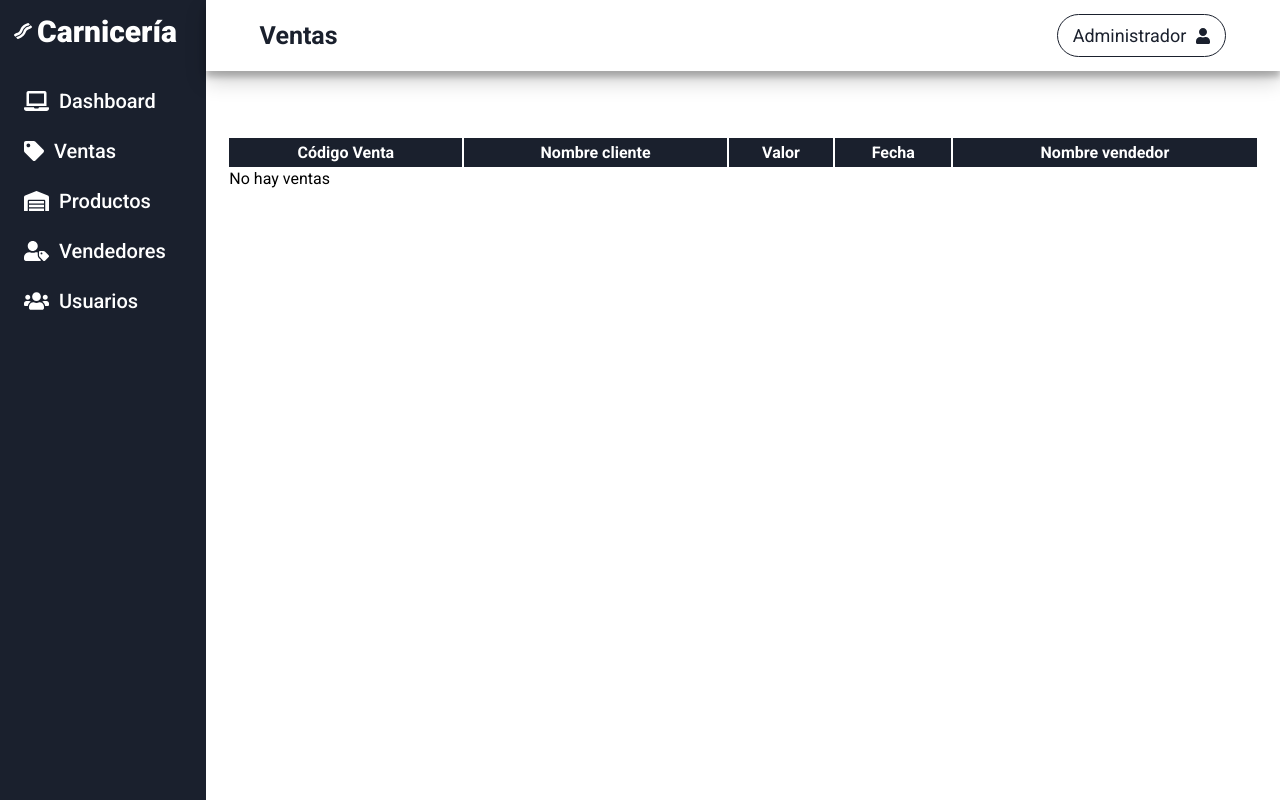
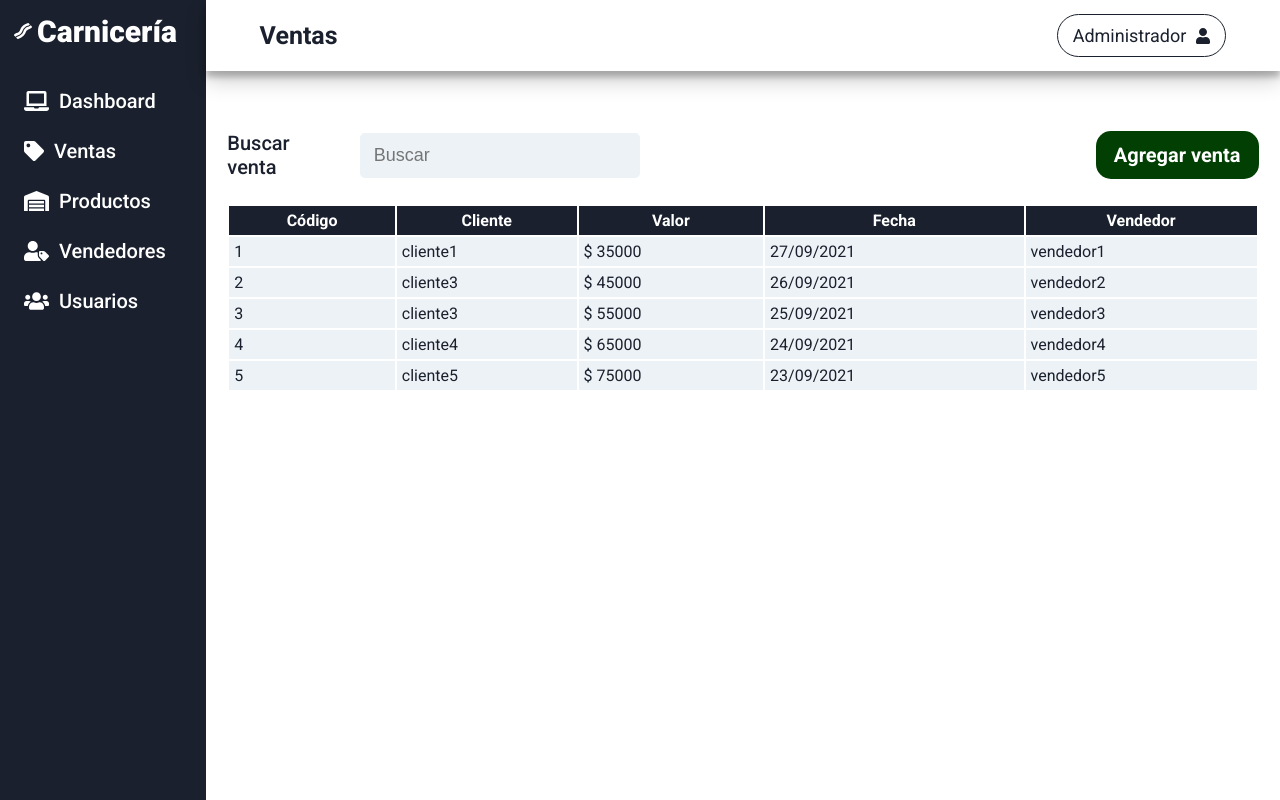
Before and after one commit to santiagovasquez1/Wired_In, a React (Create React App) app in the folder frontend/: page /ventas in a window 1280 px wide. Built offline with nearby package versions, Linux system fonts and the light colour scheme; data requests are answered from the project's data file.

Commit message:
Agrega interfaz de ventas y nueva venta

```diff
--- a/frontend/db.json
+++ b/frontend/db.json
@@ -1,39 +1,44 @@
 {
     "ventas": [
         {
-            "valor total": 35000,
+            "valorTotal": 35000,
             "fecha": "27/09/2021",
-            "identificación cliente": 10191118,
-            "nombre cliente": "cliente1",
-            "vendedor": "vendedor1"
+            "identificacionCliente": 10191118,
+            "nombreCliente": "cliente1",
+            "vendedor": "vendedor1",
+            "id": 1
         },
         {
-            "valor total": 45000,
+            "valorTotal": 45000,
             "fecha": "26/09/2021",
-            "identificación cliente": 10191117,
-            "nombre cliente": "cliente3",
-            "vendedor": "vendedor2"
+            "identificacionCliente": 10191117,
+            "nombreCliente": "cliente3",
+            "vendedor": "vendedor2",
+            "id": 2
         },
         {
-            "valor total": 55000,
+            "valorTotal": 55000,
             "fecha": "25/09/2021",
-            "identificación cliente": 10191116,
-            "nombre cliente": "cliente3",
-            "vendedor": "vendedor3"
+            "identificacionCliente": 10191116,
+            "nombreCliente": "cliente3",
+            "vendedor": "vendedor3",
+            "id": 3
         },
         {
-            "valor total": 65000,
+            "valorTotal": 65000,
             "fecha": "24/09/2021",
-            "identificación cliente": 10191115,
-            "nombre cliente": "cliente4",
-            "vendedor": "vendedor4"
+            "identificacionCliente": 10191115,
+            "nombreCliente": "cliente4",
+            "vendedor": "vendedor4",
+            "id": 4
         },
         {
-            "valor total": 75000,
+            "valorTotal": 75000,
             "fecha": "23/09/2021",
-            "identificación cliente": 10191114,
-            "nombre cliente": "cliente5",
-            "vendedor": "vendedor5"
+            "identificacionCliente": 10191114,
+            "nombreCliente": "cliente5",
+            "vendedor": "vendedor5",
+            "id": 5
         }
     ]
 }
--- a/frontend/package.json
+++ b/frontend/package.json
@@ -10,8 +10,11 @@
     "json-server": "^0.16.3",
     "react": "^17.0.2",
     "react-dom": "^17.0.2",
+    "react-redux": "^7.2.5",
     "react-router-dom": "^5.3.0",
     "react-scripts": "4.0.3",
+    "redux": "^4.1.1",
+    "redux-thunk": "^2.3.0",
     "web-vitals": "^1.1.2"
   },
   "scripts": {
--- a/frontend/src/App.js
+++ b/frontend/src/App.js
@@ -4,6 +4,7 @@ import { NuevaCuenta } from './components/auth/NuevaCuenta';
 import { Dashboard } from './components/layout/Dashboard';
 import { Sidebar } from './components/layout/Sidebar';
 import Ventas from './components/layout/ventas/Ventas';
+import NuevaVenta from './components/layout/ventas/NuevaVenta';
 import { BrowserRouter as Router, Switch, Route } from 'react-router-dom';
 import './App.css';
 
@@ -16,6 +17,7 @@ function App() {
 				<Route exact path="/nueva-cuenta" component={NuevaCuenta} />
 				<Route exact path="/dashboard" component={Dashboard} />
 				<Route exact path="/ventas" component={Ventas} />
+				<Route exact path="/ventas/nueva" component={NuevaVenta} />
 			</Switch>
 		</Router>
 	);
--- a/frontend/src/components/auth/Login.js
+++ b/frontend/src/components/auth/Login.js
@@ -12,10 +12,10 @@ function Login() {
 	// Extraer de usuario
 	const { email, password } = usuario;
 
-	const onChange = (event) => {
+	const onChange = (e) => {
 		guardarUsuario({
 			...usuario,
-			[event.target.name]: event.target.value,
+			[e.target.name]: e.target.value,
 		});
 	};
 
--- /dev/null
+++ b/frontend/src/components/layout/ventas/BuscadorVentas.js
@@ -0,0 +1,19 @@
+import React from 'react';
+import './Ventas.css';
+import { Link } from 'react-router-dom';
+
+const BuscadorVentas = () => {
+	return (
+		<div className="buscador">
+			<div className="buscador-input">
+				<h3>Buscar venta</h3>
+				<input type="text" placeholder="Buscar" />
+			</div>
+			<Link to={'/ventas/nueva'} className="btn-agregar">
+				Agregar venta
+			</Link>
+		</div>
+	);
+};
+
+export default BuscadorVentas;
--- /dev/null
+++ b/frontend/src/components/layout/ventas/NavbarVentas.js
@@ -0,0 +1,19 @@
+import React from 'react';
+
+// iconos
+import { FontAwesomeIcon } from '@fortawesome/react-fontawesome';
+import { faUser } from '@fortawesome/free-solid-svg-icons';
+
+const NavbarVentas = () => {
+	return (
+		<nav className="nav-ventas">
+			<h1>Ventas</h1>
+			<div className="usuario">
+				<span>Administrador</span>
+				<FontAwesomeIcon icon={faUser} />
+			</div>
+		</nav>
+	);
+};
+
+export default NavbarVentas;
--- /dev/null
+++ b/frontend/src/components/layout/ventas/NuevaVenta.css
@@ -0,0 +1,67 @@
+@import url('../../../App.css');
+
+.nueva-venta {
+	margin: 0 auto;
+	padding: 3.5rem 2rem;
+	border-radius: 2rem;
+	border: 2px solid var(--grisOscuro);
+	background: transparent;
+}
+
+.nueva-venta h2 {
+	text-align: center;
+	margin-bottom: 2rem;
+	font-size: 3rem;
+	font-weight: 700;
+	color: var(--grisOscuro);
+}
+
+.form-group {
+	display: flex;
+	flex-direction: column;
+}
+
+.field-form {
+	display: flex;
+	align-items: center;
+	justify-content: space-between;
+	margin: 0 0 1rem 0;
+}
+
+.field-form label {
+	font-weight: 600;
+	font-size: 1.8rem;
+	margin-right: 2rem;
+	color: var(--grisOscuro);
+}
+
+.field-form input {
+	width: 40rem;
+	height: 3.5rem;
+	font-size: 1.8rem;
+	padding: 0.5rem 1rem;
+	border: none;
+	border-radius: 0.2rem;
+	outline: none;
+	background: var(--grisClaro);
+}
+
+.nueva-venta button {
+	cursor: pointer;
+	font-family: var(--fontFamily);
+	font-size: 1.8rem;
+	font-weight: 600;
+	text-transform: uppercase;
+	/* margin: 1rem 0 0 auto; */
+	margin-top: 2rem;
+	margin-left: auto;
+	padding: 1rem 1.5rem;
+	border: none;
+	border-radius: 0.5rem;
+	background: var(--grisOscuro);
+	color: var(--blanco);
+}
+
+.nueva-venta button:hover {
+	filter: brightness(1.5);
+}
--- /dev/null
+++ b/frontend/src/components/layout/ventas/NuevaVenta.js
@@ -0,0 +1,48 @@
+import React from 'react';
+import NavbarVentas from './NavbarVentas';
+// import './Ventas.css';
+import './NuevaVenta.css';
+
+const NuevaVenta = () => {
+	return (
+		<div className="ventas">
+			<NavbarVentas />
+			<div className="nueva-venta">
+				<h2>Nueva Venta</h2>
+				<form>
+					<div className="form-group">
+						<div className="field-form">
+							<label>Código</label>
+							<input type="text" placeholder="Código" name="codigo" />
+						</div>
+
+						<div className="field-form">
+							<label>Valor</label>
+							<input type="number" placeholder="0" name="valor" />
+						</div>
+
+						<div className="field-form">
+							<label>Fecha</label>
+							<input type="date" placeholder="Fecha" name="fecha" />
+						</div>
+						<div className="field-form">
+							<label>Cliente</label>
+							<input type="text" placeholder="Cliente" name="cliente" />
+						</div>
+						<div className="field-form">
+							<label>Cédula</label>
+							<input type="number" placeholder="Cédula" name="cedula" />
+						</div>
+						<div className="field-form">
+							<label>Vendedor</label>
+							<input type="text" placeholder="Vendedor" name="vendedor" />
+						</div>
+					</div>
+					<button>Agregar</button>
+				</form>
+			</div>
+		</div>
+	);
+};
+
+export default NuevaVenta;
--- /dev/null
+++ b/frontend/src/components/layout/ventas/Venta.js
@@ -0,0 +1,20 @@
+import React from 'react';
+import './Ventas.css';
+
+const Venta = ({ venta }) => {
+	const { valorTotal, fecha, nombreCliente, vendedor, id } = venta;
+
+	return (
+		<tr>
+			<td>{id}</td>
+			<td>{nombreCliente}</td>
+			<td>
+				<span className="valor-venta">$ {valorTotal}</span>
+			</td>
+			<td>{fecha}</td>
+			<td>{vendedor}</td>
+		</tr>
+	);
+};
+
+export default Venta;
--- a/frontend/src/components/layout/ventas/Ventas.css
+++ b/frontend/src/components/layout/ventas/Ventas.css
@@ -6,7 +6,7 @@
 	width: 100%;
 }
 
-.ventas nav {
+.nav-ventas {
 	display: flex;
 	justify-content: space-between;
 	align-items: center;
@@ -15,7 +15,7 @@
 	box-shadow: 0 10px 20px rgba(0, 0, 0, 0.19), 0 6px 6px rgba(0, 0, 0, 0.23);
 }
 
-.ventas h1 {
+.nav-ventas h1 {
 	font-size: 2.5rem;
 	color: var(--grisOscuro);
 }
@@ -51,3 +51,64 @@
 	padding: 0.5rem 0.5rem;
 	color: var(--blanco);
 }
+
+.table-body {
+	background: var(--grisClaro);
+}
+
+.table-body td {
+	padding: 0.5rem 0.5rem;
+	color: var(--grisOscuro);
+}
+
+.buscador {
+	/* outline: 1px solid; */
+	display: flex;
+	justify-content: space-between;
+	align-items: center;
+	padding: 1rem 2%;
+}
+
+.buscador-input {
+	/* outline: 1px solid; */
+	display: flex;
+	justify-content: space-between;
+	align-items: center;
+	width: 40%;
+}
+
+.buscador-input h3 {
+	margin-right: 2rem;
+	font-size: 2rem;
+	font-weight: 500;
+	color: var(--grisOscuro);
+}
+
+.buscador-input input {
+	width: 70%;
+	padding: 1rem 1.2rem;
+	font-size: 1.8rem;
+	border: 0.2rem solid var(--grisClaro);
+	border-radius: 0.5rem;
+	background: var(--grisClaro);
+	color: var(--grisOscuro);
+}
+
+.buscador-input input:focus {
+	outline: none;
+	border: 0.2rem solid var(--grisOscuro);
+}
+
+.btn-agregar {
+	/* outline: 1px solid; */
+	padding: 1.2rem 1.8rem;
+	border-radius: 1.5rem;
+	font-size: 2rem;
+	font-weight: 600;
+	background: rgb(2, 63, 2);
+	color: var(--blanco);
+}
+
+.btn-agregar:hover {
+	filter: brightness(2);
+}
--- a/frontend/src/components/layout/ventas/Ventas.js
+++ b/frontend/src/components/layout/ventas/Ventas.js
@@ -1,34 +1,55 @@
-import React, { Fragment } from 'react';
-import { FontAwesomeIcon } from '@fortawesome/react-fontawesome';
-import { faUser } from '@fortawesome/free-solid-svg-icons';
-import { BrowserRouter as Router, Switch, Route } from 'react-router-dom';
+import React, { useState, useEffect } from 'react';
+import Venta from './Venta';
+import BuscadorVentas from './BuscadorVentas';
+import NavbarVentas from './NavbarVentas';
+import axios from 'axios';
 import './Ventas.css';
 
 const Ventas = () => {
+	// State con las ventas
+	const [ventas, guardarVentas] = useState([]);
+
+	// consultar la api
+	useEffect(() => {
+		const data = async () => {
+			try {
+				const respuesta = await axios({
+					method: 'get',
+					url: 'http://localhost:4000/ventas',
+				});
+
+				guardarVentas(respuesta.data);
+			} catch (error) {
+				console.log(error);
+			}
+		};
+
+		data();
+	}, []);
+
+	// data();
+
 	return (
-		<Router>
 		<div className="ventas">
-				<nav>
-					<h1>Ventas</h1>
-					<div className="usuario">
-						<span>Administrador</span>
-						<FontAwesomeIcon icon={faUser} />
-					</div>
-				</nav>
+			<NavbarVentas />
+			<BuscadorVentas />
 			<table className="table">
 				<thead className="table-head">
 					<tr>
-							<th scope="col">Código Venta</th>
-							<th scope="col">Nombre cliente</th>
+						<th scope="col">Código</th>
+						<th scope="col">Cliente</th>
 						<th scope="col">Valor</th>
 						<th scope="col">Fecha</th>
-							<th scope="col">Nombre vendedor</th>
+						<th scope="col">Vendedor</th>
 					</tr>
 				</thead>
-					<tbody className="table-body">No hay ventas</tbody>
+				<tbody className="table-body">
+					{ventas.length === 0
+						? 'No hay ventas'
+						: ventas.map((venta) => <Venta key={venta.id} venta={venta} />)}
+				</tbody>
 			</table>
 		</div>
-		</Router>
 	);
 };
 
--- /dev/null
+++ b/frontend/src/store.js
@@ -0,0 +1,2 @@
+import { createStore, applyMiddleware, compose } from 'redux';
+import thunk from 'redux-thunk';
```
Also changed, not shown: 1 other file (tests, documents, lock files or other folders). Lines whose indentation alone changed are shown as unchanged.
